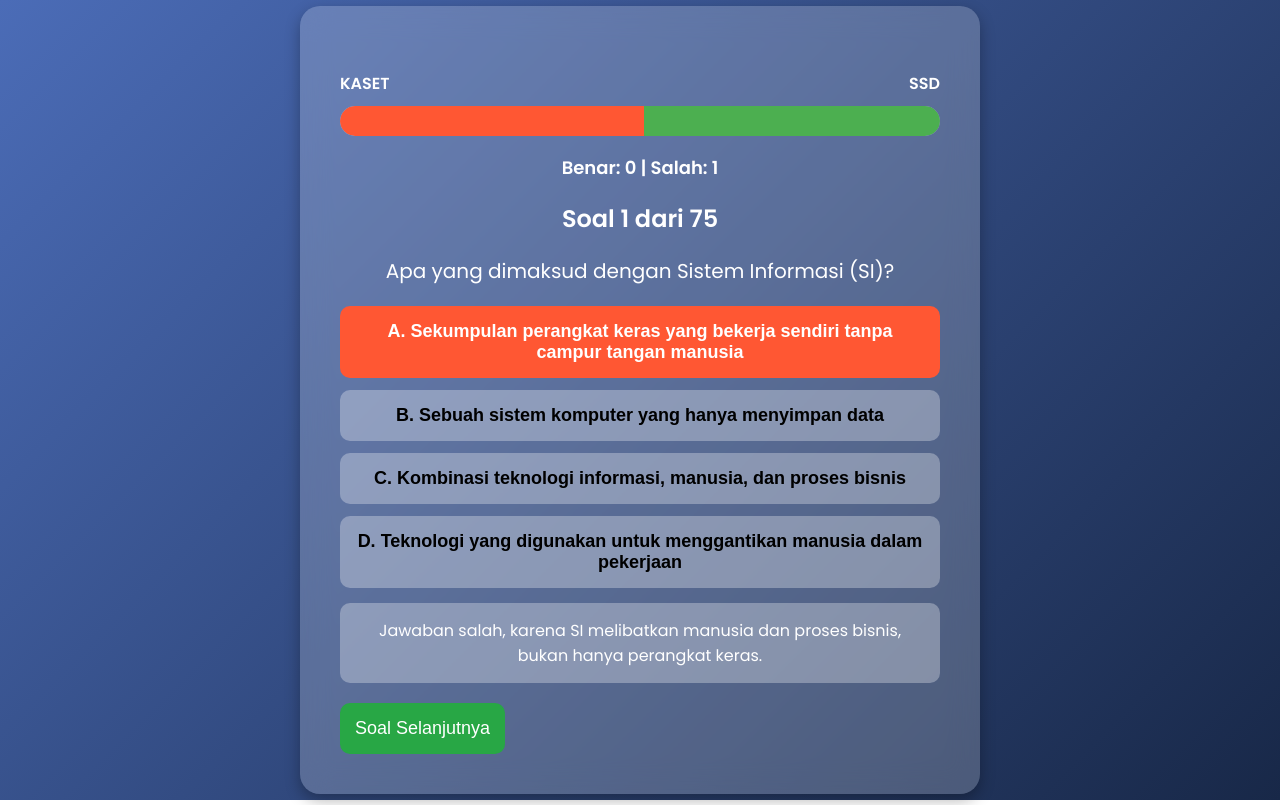
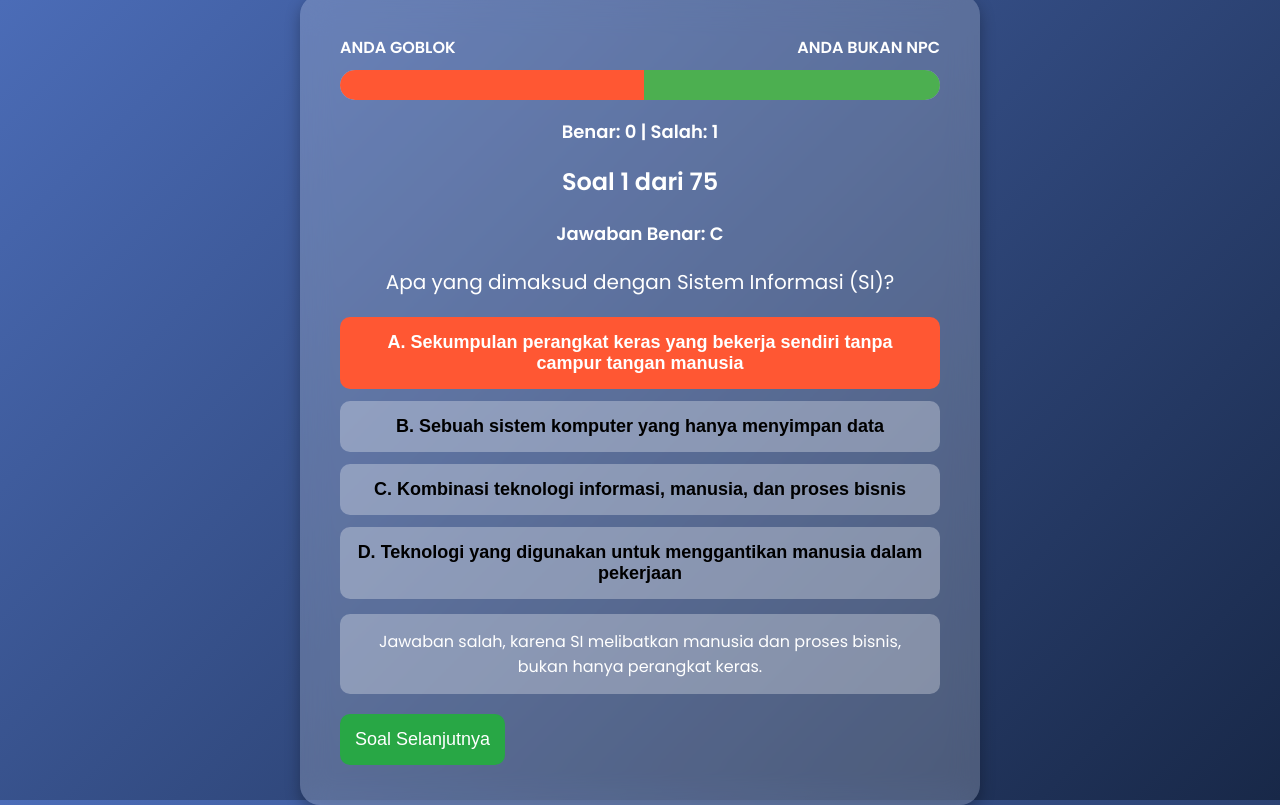
Before and after one commit to latihansoalusn/latihansoalusn, a plain HTML site: page index.html in a window 1280 px wide. Both pictures are taken after a click on the button 640 px from the left and 418 px from the top of the page. Drawn offline with Linux system fonts and the light colour scheme.

Commit message:
Update index.html

```diff
--- a/index.html
+++ b/index.html
@@ -101,10 +101,9 @@
 </head>
 <body>
     <div class="container">
-        <br>
         <div class="progress-labels">
-            <span>KASET</span>
-            <span>SSD</span>
+            <span>ANDA GOBLOK</span>
+            <span>ANDA BUKAN NPC</span>
         </div>
         <div class="progress-container">
             <div class="progress-bar-left" id="progressBarLeft"></div>
@@ -112,9 +111,15 @@
         </div>
         <p class="stats">Benar: <span id="correctCount">0</span> | Salah: <span id="wrongCount">0</span></p>
         <h2 id="question-title"></h2>
+        <p id="correct-answer" style="display:none; font-weight:bold; color:#ffff; font-size: 18px;"></p>
+
+
         <p id="question-text" style="font-size: 20px; font-weight: 500;"></p>
         <div id="options"></div>
         <p id="explanation" class="explanation"></p>
+
+
+
         <button id="nextBtn" style="display:none; margin-top: 20px; padding: 15px; border: none; border-radius: 10px; background: #28a745; color: white; font-size: 18px; cursor: pointer;" onclick="nextQuestion()">Soal Selanjutnya</button>
     </div>
 
@@ -195,6 +200,43 @@
         }
 
         loadQuestion();
+        function checkAnswer(element, option) {
+        if (answered) return;
+        answered = true;
+
+        let step = 50 / totalQuestions;
+        let progressLeft = parseFloat(document.getElementById('progressBarLeft').style.width) || 50;
+        let progressRight = parseFloat(document.getElementById('progressBarRight').style.width) || 50;
+
+        const questionKey = `soal_${currentQuestionIndex}`;
+        const correctOptionKey = Object.keys(questions[questionKey].pilihan).find(key => questions[questionKey].pilihan[key].status);
+        const correctAnswerText = `Jawaban Benar: ${correctOptionKey.toUpperCase()}`;
+
+        if (option.status) {
+            element.classList.add('correct');
+            progressRight = Math.min(100, progressRight + step);
+            progressLeft = Math.max(0, progressLeft - step);
+            correctCount++;
+        } else {
+            element.classList.add('incorrect');
+            progressLeft = Math.min(100, progressLeft + step);
+            progressRight = Math.max(0, progressRight - step);
+            wrongCount++;
+        }
+
+        document.getElementById('progressBarLeft').style.width = progressLeft + '%';
+        document.getElementById('progressBarRight').style.width = progressRight + '%';
+        document.getElementById('correctCount').innerText = correctCount;
+        document.getElementById('wrongCount').innerText = wrongCount;
+        document.getElementById('nextBtn').style.display = 'block';
+
+        document.getElementById('explanation').innerText = option.penjelasan;
+        document.getElementById('explanation').style.display = 'block';
+
+        document.getElementById('correct-answer').innerText = correctAnswerText;
+        document.getElementById('correct-answer').style.display = 'block';
+    }
     </script>
+
 </body>
 </html>
```
